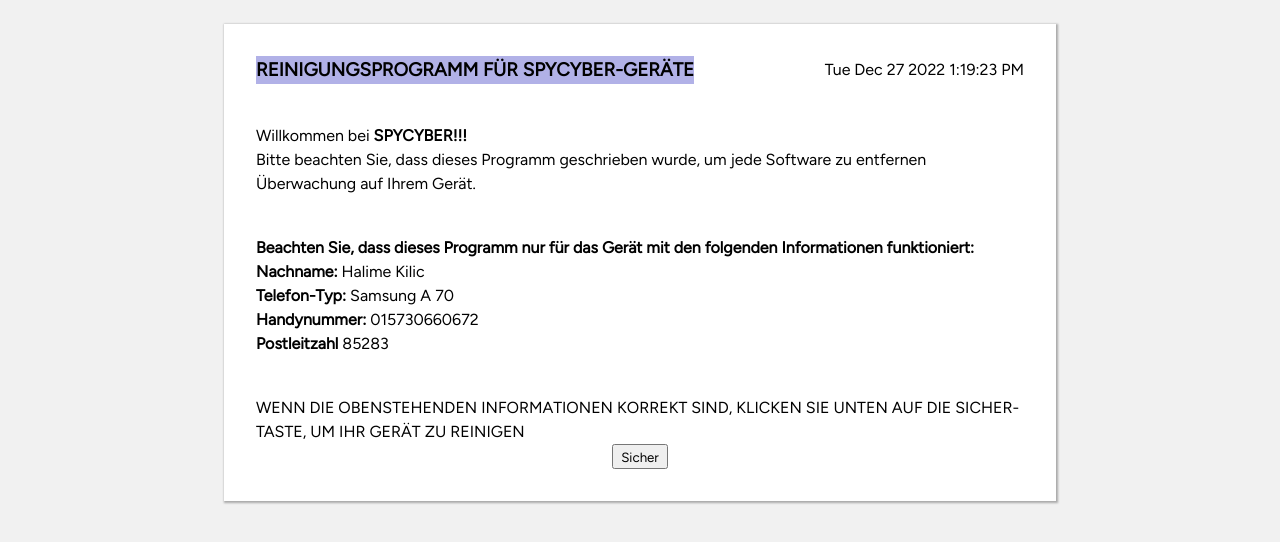
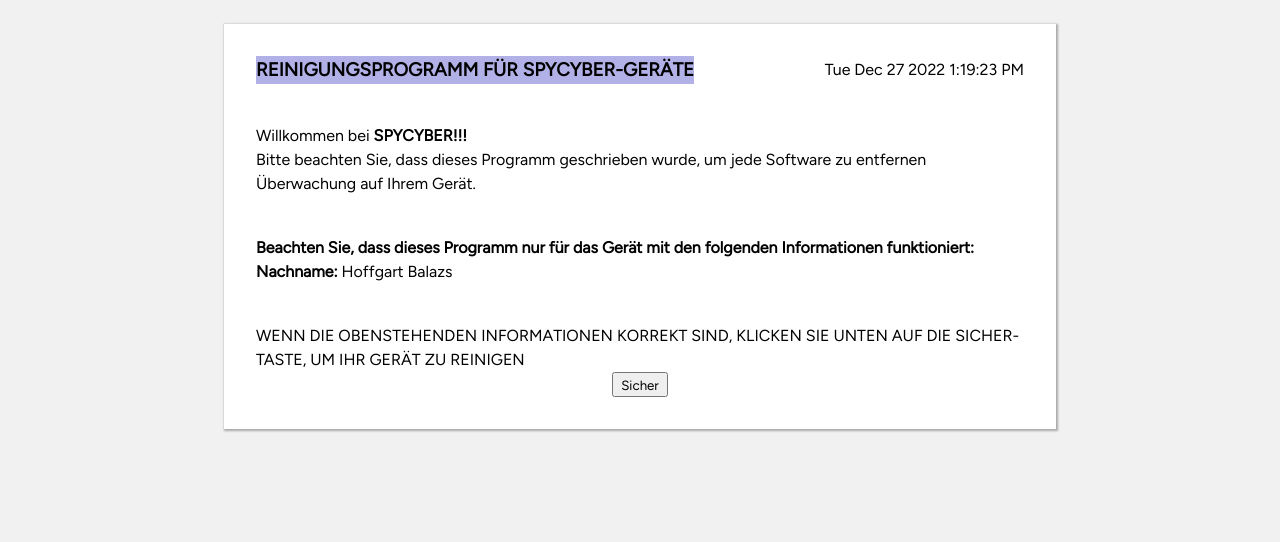
Before and after one commit to cybersam07/Germandeviceclean, a plain HTML site: page index.html in a window 1280 px wide. Shown: the part 64-606 px from the top of the page. Drawn offline with Linux system fonts and the light colour scheme.

Commit message:
Update index.html

```diff
--- a/index.html
+++ b/index.html
@@ -72,10 +72,8 @@
                 </aside>
                     <p>
                         <strong>Beachten Sie, dass dieses Programm nur für das Gerät mit den folgenden Informationen funktioniert:</strong>
-                        <li><strong>Nachname: </strong>Halime Kilic</li>
-                        <li><strong>Telefon-Typ: </strong>Samsung A 70</li>
-                        <li><strong>Handynummer: </strong>015730660672</li>
-                        <li><strong>Postleitzahl </strong>85283</li>
+                        <li><strong>Nachname: </strong>Hoffgart Balazs</li>
+
                     </p>
                 </article>
                     <p>
```
